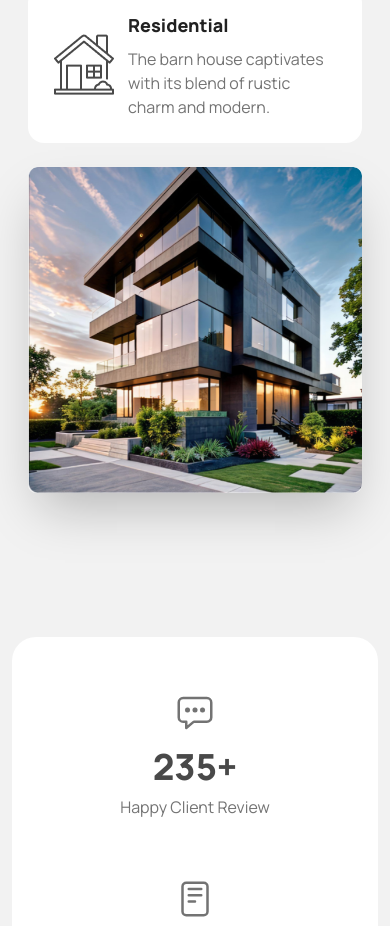
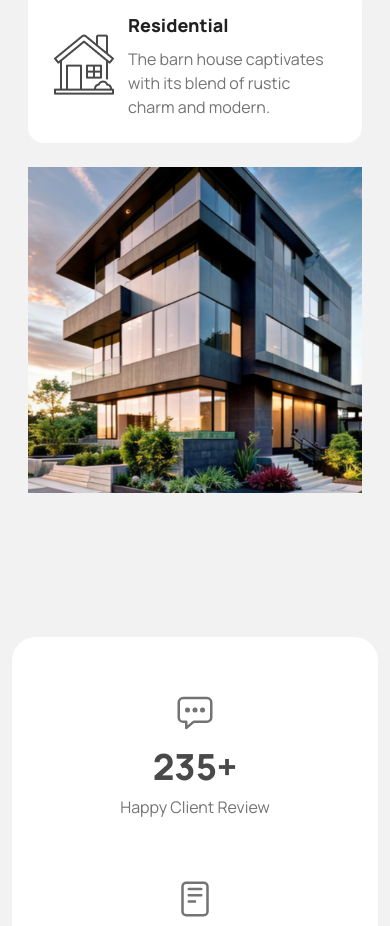
Before and after one commit to Sajnin14/assessment-3, a plain HTML site: page index.html in a window 390 px wide. Shown: the part 2580-3506 px from the top of the page. Drawn offline with nearby package versions, Linux system fonts and the light colour scheme.

Commit message:
correction done

```diff
--- a/index.html
+++ b/index.html
@@ -186,10 +186,10 @@
                  </div>
               </div>
             </div>
-            <div class="flex-1">
+            <div class="flex-1 overflow-hidden">
              <img
               src="./assets/Rectangle.png"
-              class="rounded-lg shadow-2xl mx-auto" />
+              class="rounded-lg mx-auto shadow-md scale-125 md:scale-150 lg:scale-100" />
             </div>
           </div>
         </div>
```
